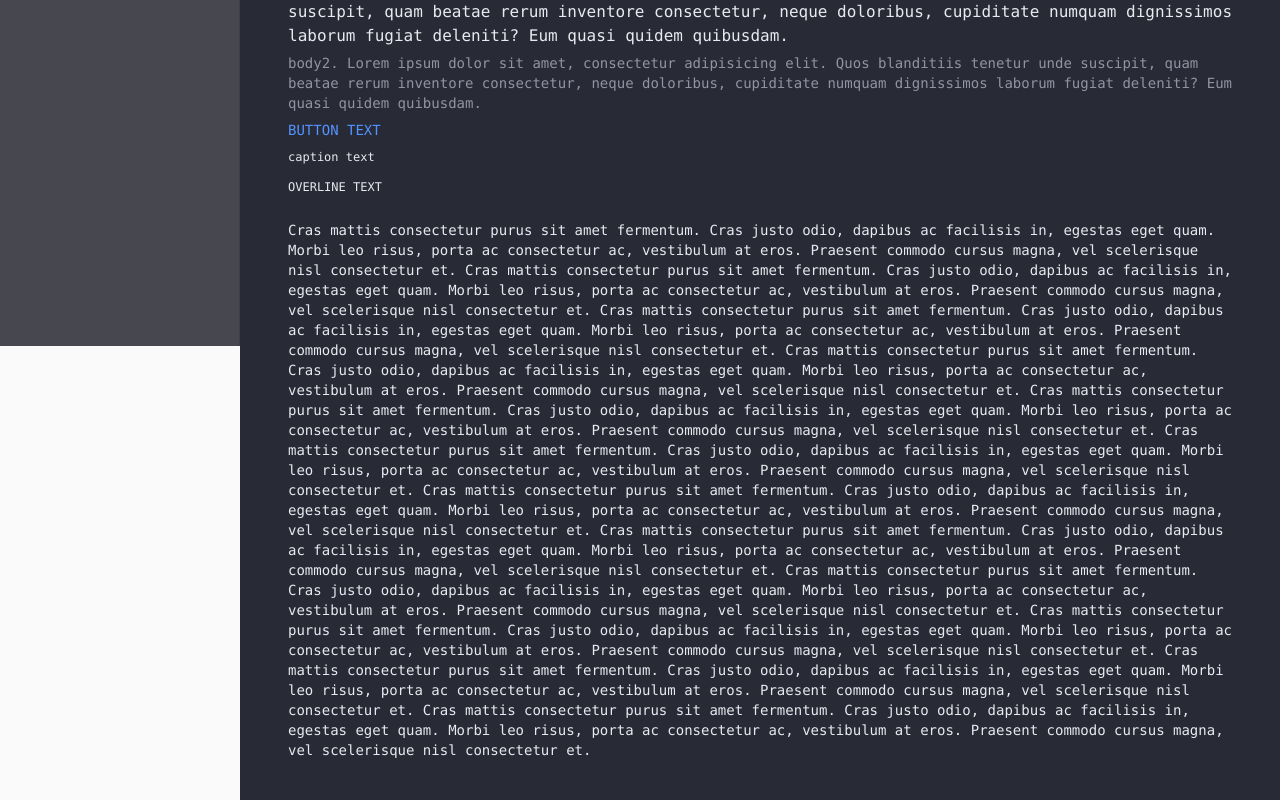
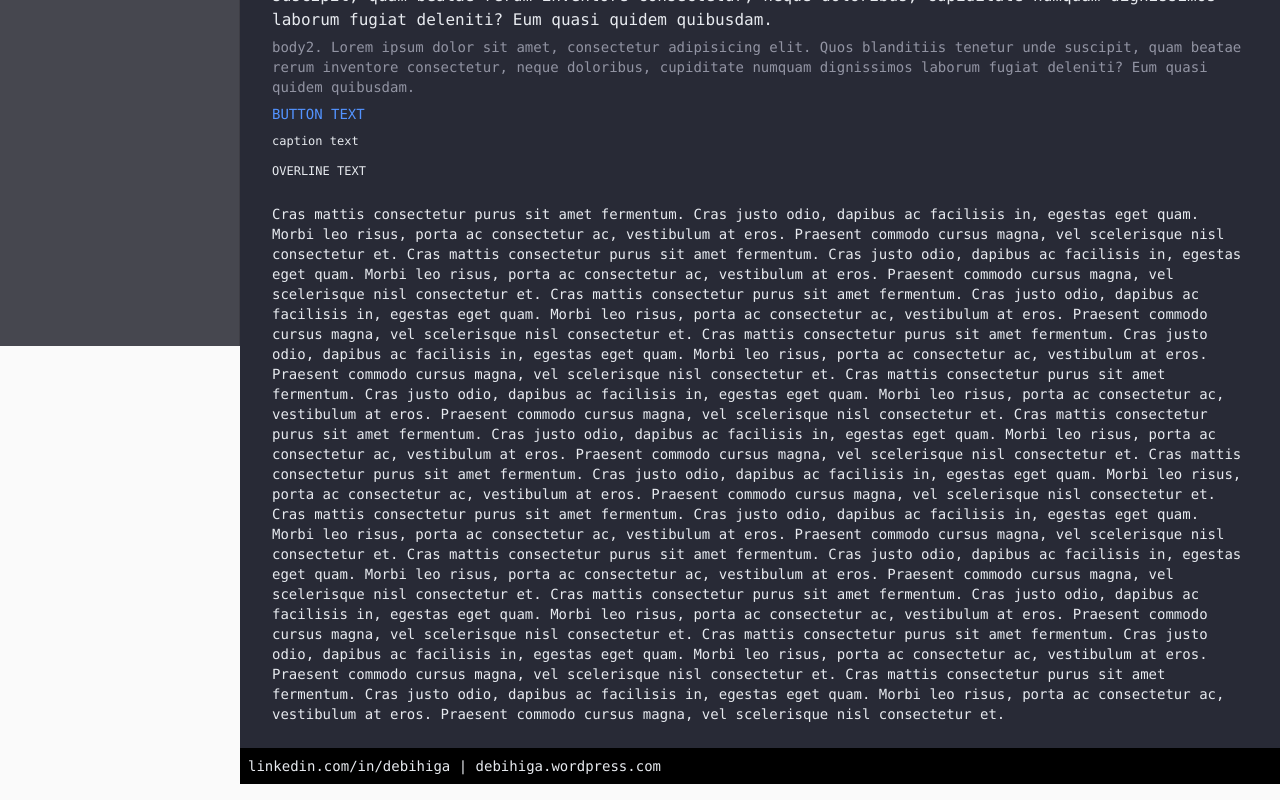
Before and after one commit to debihiga/debihiga.github.io, a React (Create React App) app: page /sample in a window 1280 px wide. Shown: the part 454-1254 px from the top of the page. Built offline with nearby package versions, Linux system fonts and the light colour scheme.

Commit message:
Added base footer.

```diff
--- a/src/components/Page.js
+++ b/src/components/Page.js
@@ -1,6 +1,7 @@
 import { ThemeProvider, createMuiTheme, makeStyles } from '@material-ui/core/styles';
 
 import AppBarHidden from './AppBarHidden';
+import Box from '@material-ui/core/Box';
 import ButtonScrollTop from './ButtonScrollTop';
 import Container from '@material-ui/core/Container';
 import DrawerResponsive from './DrawerResponsive';
@@ -14,10 +15,10 @@ const useStyles = makeStyles((theme) => ({
     display: 'flex',
   },
   content: {
-    flexGrow: 1,
-    padding: theme.spacing(3),
     backgroundColor: '#282A36',
     color: '#E7EAEF',
+    width: '100%',
+    minHeight: "100vh"
   },
 }));
 
@@ -52,7 +53,7 @@ const theme = createMuiTheme({
 
 function Page(props) {
 
-  const {children} = props;
+  const { children } = props;
   const classes = useStyles();
   const [mobileOpen, setMobileOpen] = React.useState(false);
 
@@ -68,10 +69,17 @@ function Page(props) {
         <main className={classes.content}>
           <AppBarHidden handleDrawerToggle={handleDrawerToggle} />
           <div id={anchorScrollToTop} />
-          <Container>
-            {children}
-          </Container>
-          <ButtonScrollTop {...props}/>
+          <Box height="100%" display="flex" flexDirection="column">
+            <Box p={1} flexGrow={1}>
+              <Container>
+                {children}
+              </Container>
+            </Box>
+            <Box p={1} bgcolor="black">
+            linkedin.com/in/debihiga | debihiga.wordpress.com
+            </Box>
+          </Box>
+          <ButtonScrollTop {...props} />
         </main>
       </div>
     </ThemeProvider>
```
